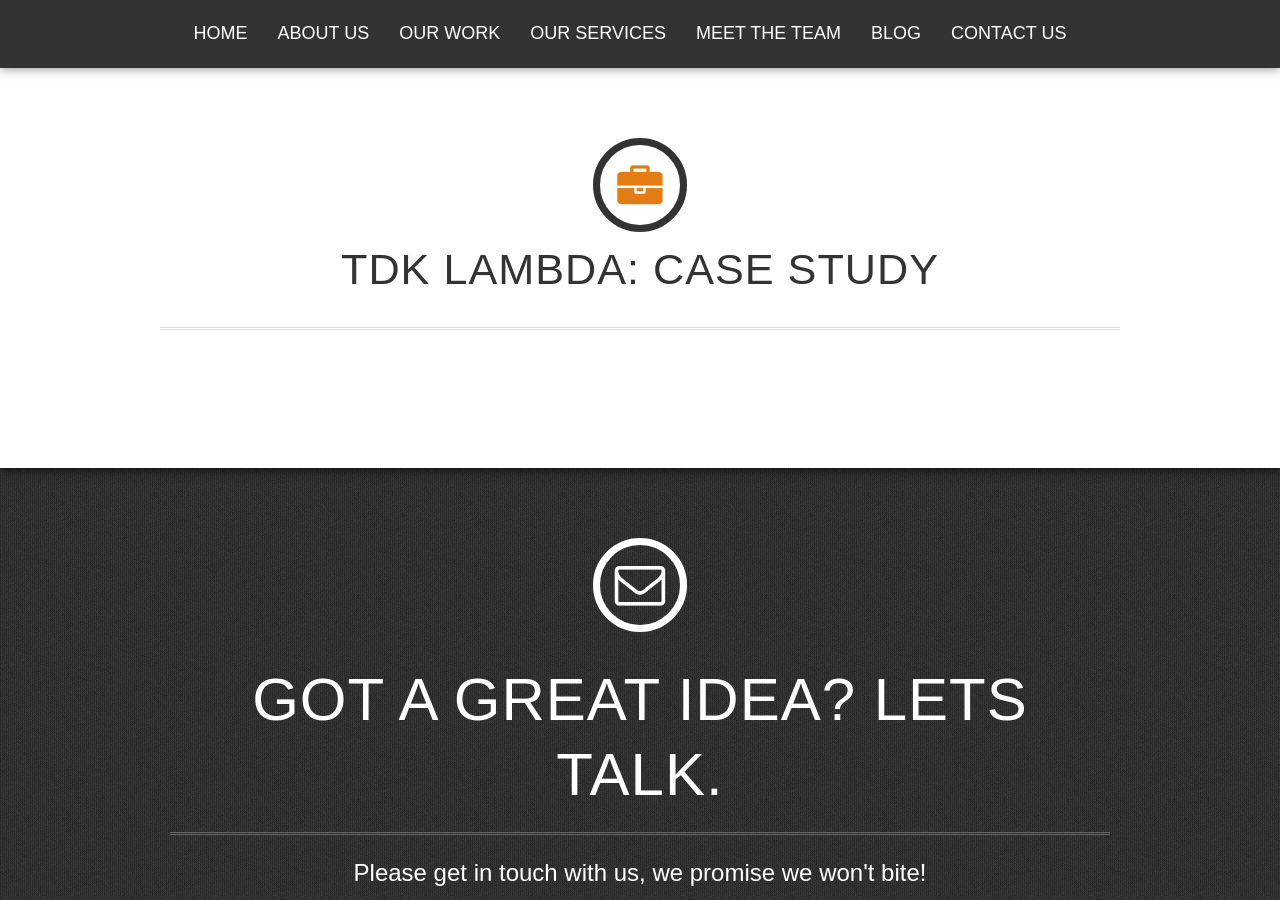
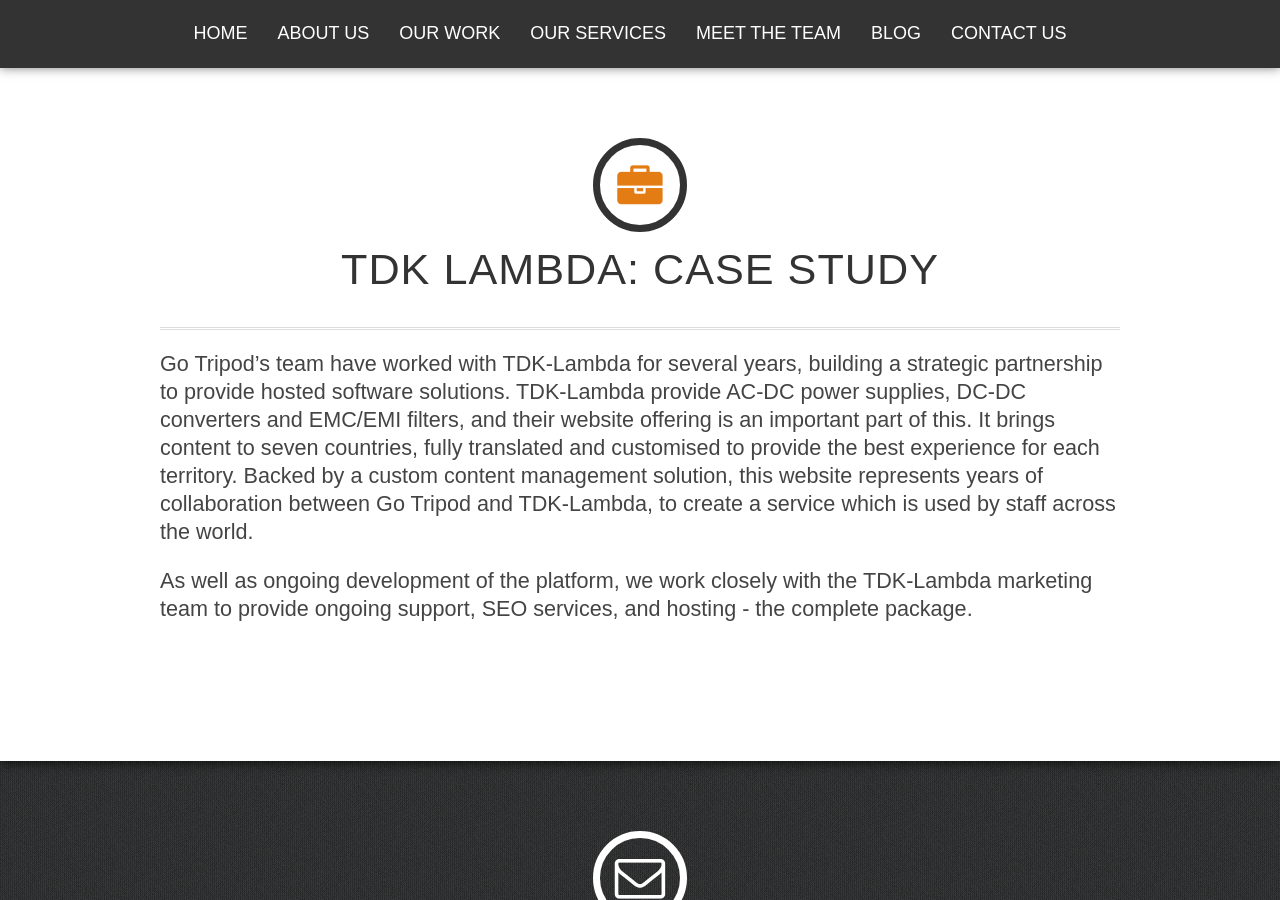
Before and after one commit to gotripod/gotripod.github.io, a Jekyll site: the page built from _case_studies/tdk-lambda.md, in a window 1280 px wide and 900 px high. Built offline with Jekyll 4.4.1, drawn with Linux system fonts in a browser that asks for light colours; some web fonts are replaced; Markdown is read by kramdown in place of the engine named in the settings.

Commit message:
placeholders for case studies

```diff
--- a/_case_studies/tdk-lambda.md
+++ b/_case_studies/tdk-lambda.md
@@ -3,3 +3,7 @@
 intro: 'TDK Lambda case study'
 layout: case_study
 ---
+
+Go Tripod's team have worked with TDK-Lambda for several years, building a strategic partnership to provide hosted software solutions. TDK-Lambda provide AC-DC power supplies, DC-DC converters and EMC/EMI filters, and their website offering is an important part of this. It brings content to seven countries, fully translated and customised to provide the best experience for each territory. Backed by a custom content management solution, this website represents years of collaboration between Go Tripod and TDK-Lambda, to create a service which is used by staff across the world.
+
+As well as ongoing development of the platform, we work closely with the TDK-Lambda marketing team to provide ongoing support, SEO services, and hosting - the complete package.
```
Also changed, not shown: _case_studies/dairy-crest-direct.md (added, +7 -0 lines), _case_studies/legal-rss.md (added, +15 -0 lines), _case_studies/iron-mountain.md (added), _case_studies/limelight-networks.md (added), _case_studies/workbooks.md (added).
